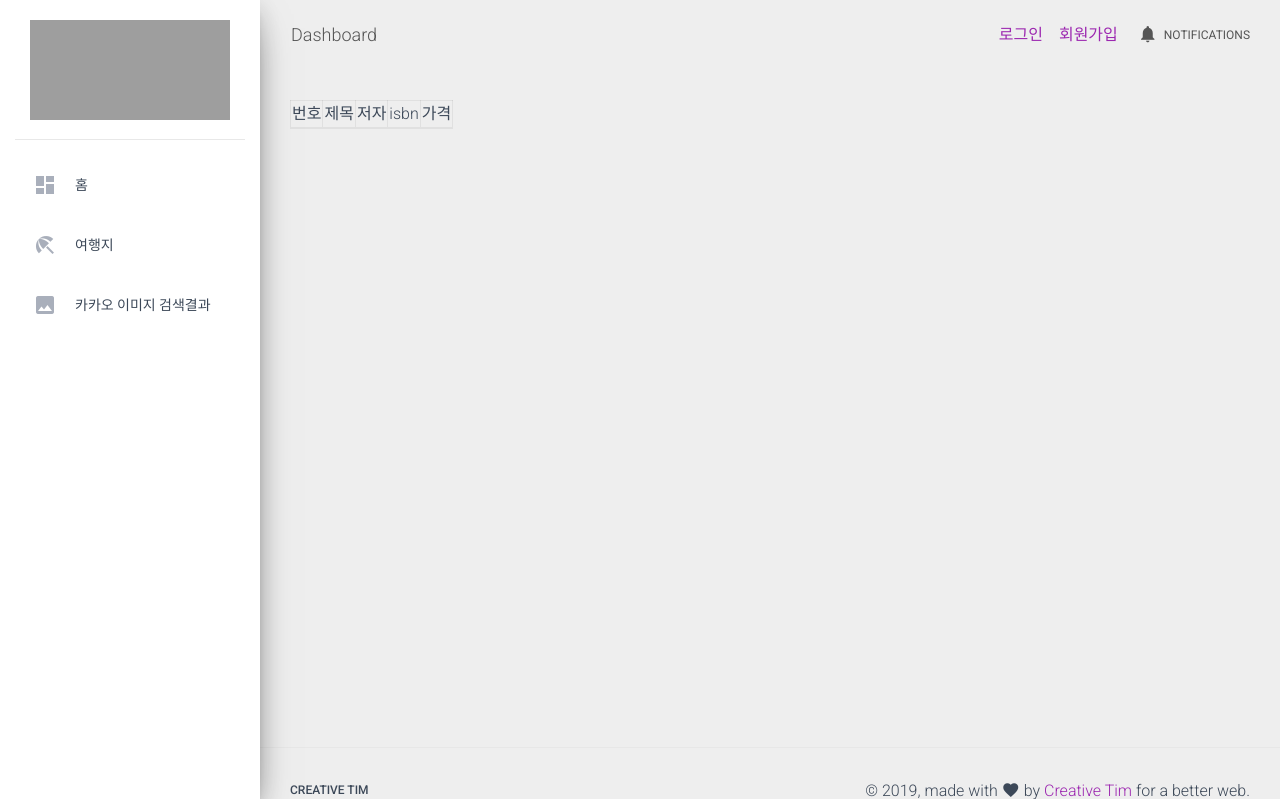
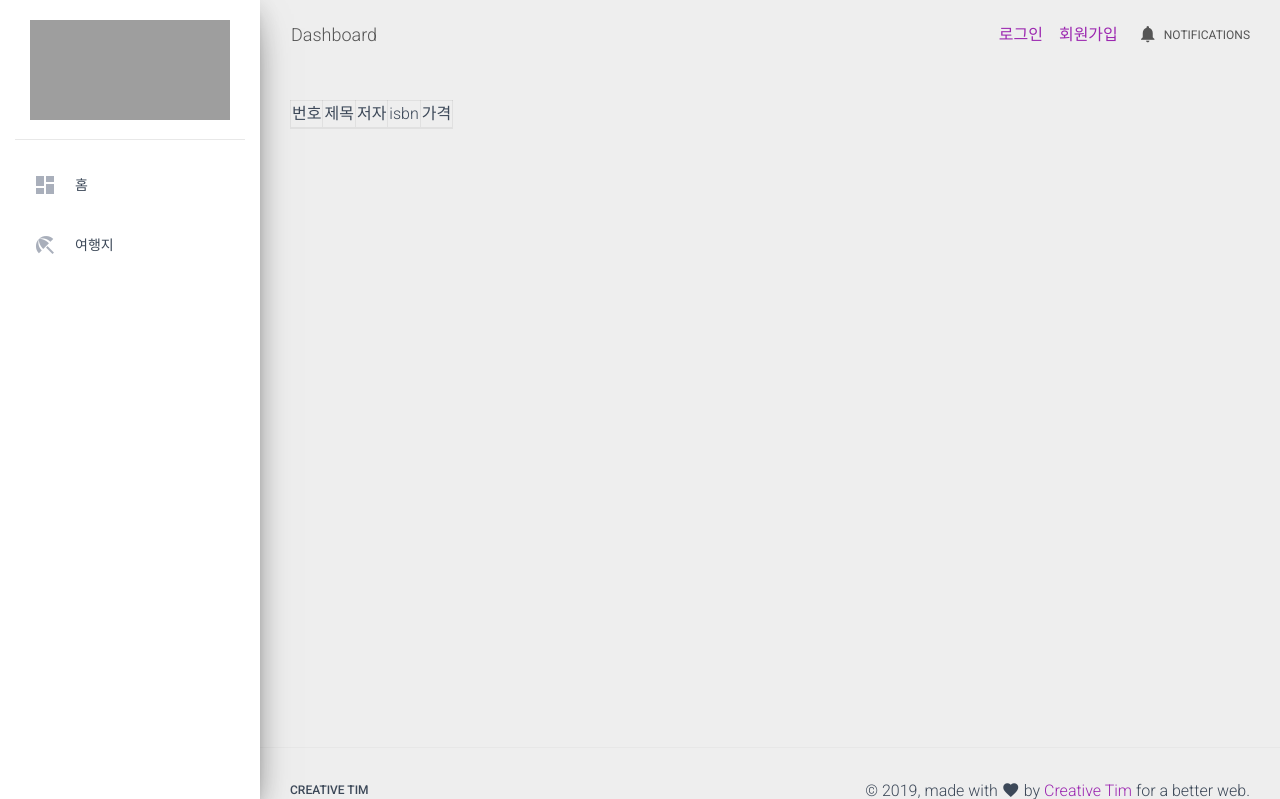
Before and after one commit to Willhong/Service-Oriented, a Flask app: page /menus/books in a window 1280 px wide. Shown: the top 799 px of the page. Run offline with Flask 2, Linux system fonts and the light colour scheme; data that the repository does not hold is empty; some libraries are stand-ins or nearby versions; grey boxes are pictures that could not be loaded.

Commit message:
template

```diff
--- a/templates/template.html
+++ b/templates/template.html
@@ -53,12 +53,12 @@
               <p>여행지</p>
             </a>
           </li>
-        <li class="nav-item {% if nav_menu == 'image'%} active {%endif %}">
-            <a class="nav-link" href="/menus/images">
-              <i class="material-icons">image</i>
-              <p>카카오 이미지 검색결과</p>
-            </a>
-          </li>
+{#        <li class="nav-item {% if nav_menu == 'image'%} active {%endif %}">#}
+{#            <a class="nav-link" href="/menus/images">#}
+{#              <i class="material-icons">image</i>#}
+{#              <p>카카오 이미지 검색결과</p>#}
+{#            </a>#}
+{#          </li>#}
         </ul>
       </div>
     </div>
```
